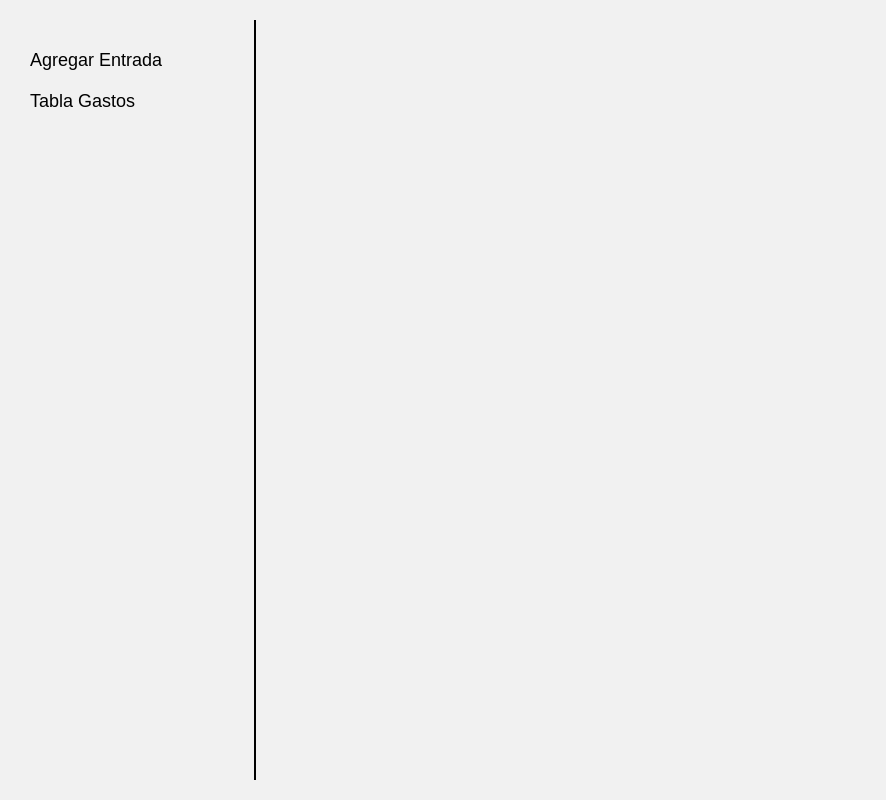
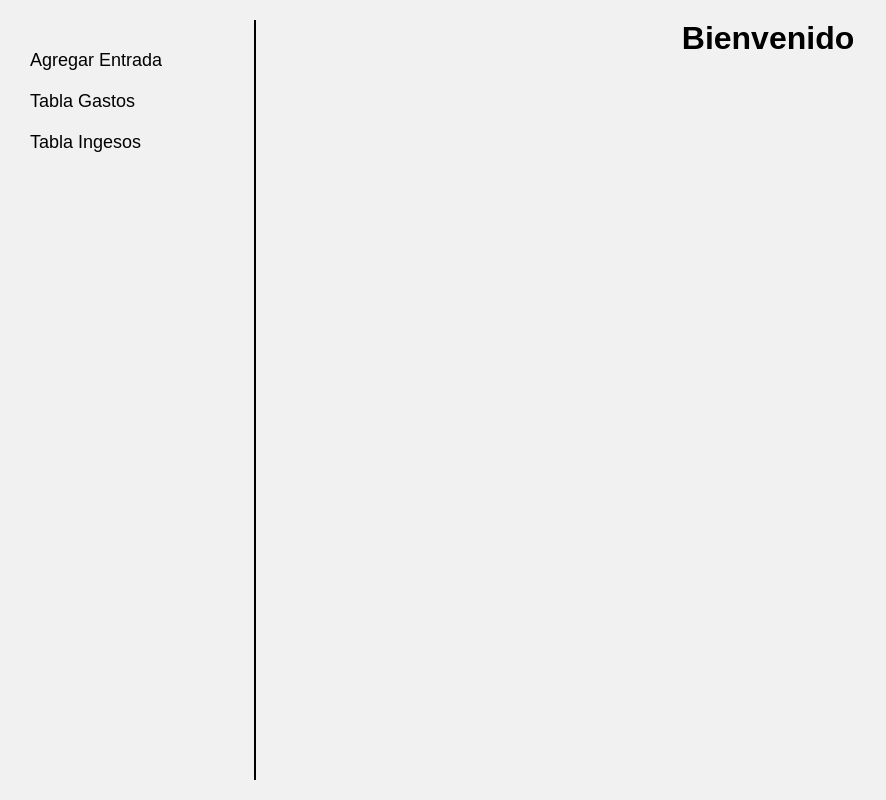
Before and after one commit to FedericoIglesias/financeApp, a React (Vite) app in the folder frontend/: page / in a window 1280 px wide. Shown: the whole page, without its empty margins (0-886 px from the left). Built offline with nearby package versions, Linux system fonts and the light colour scheme.

Commit message:
featPagination

```diff
--- a/frontend/src/App.tsx
+++ b/frontend/src/App.tsx
@@ -1,4 +1,6 @@
 import styled from "styled-components";
+import { AddEntry } from "./components/AddEntry";
+import { useState } from "react";
 
 const Body = styled.body`
   background-color: #f1f1f1;
@@ -23,19 +25,21 @@ const Aside = styled.aside`
   }
 `;
 
-
-
 export function App() {
+  const [component, setComponent] = useState("");
   return (
     <Body>
       <Aside>
-        <ul>Agregar Entrada</ul>
-        <ul>Tabla Gastos</ul>
-        <ul></ul>
-        <ul></ul>
-        <ul></ul>
+        <ul onClick={() => setComponent("AddEntry")}>Agregar Entrada</ul>
+        <ul onClick={() => setComponent("expenseTable")}>Tabla Gastos</ul>
+        <ul onClick={() => setComponent("incomeTable")}>Tabla Ingesos</ul>
       </Aside>
-
+      {component === "AddEntry" ? <AddEntry /> : null}
+      {component === "expenseTable" ? <h1>Tabla Gastos</h1> : null}
+      {component === "incomeTable" ? <h1>Tabla Ingresos</h1> : null}
+      {component === "" ? (
+        <h1 style={{ padding: "20px", textAlign: "center" }}>Bienvenido</h1>
+      ) : null}
     </Body>
   );
 }
--- a/frontend/src/components/AddEntrance.tsx
+++ b/frontend/src/components/AddEntry.tsx
@@ -1,6 +1,6 @@
 import styled from "styled-components";
 
-const AddEntranceStyle = styled.main`
+const AddEntryStyle = styled.main`
   display: flex;
   flex-direction: column;
   padding: 20px;
@@ -25,9 +25,9 @@ const AddEntranceStyle = styled.main`
   }
 `;
 
-export const AddEntrance = () => {
+export const AddEntry = () => {
   return (
-    <AddEntranceStyle>
+    <AddEntryStyle>
       <h1>Agregar Entrada</h1>
       <label htmlFor="">Valor:</label>
       <input type="number" name="" id="" />
@@ -41,6 +41,6 @@ export const AddEntrance = () => {
         <option value="">Ingreso</option>
       </select>
       <button>Guardar</button>
-    </AddEntranceStyle>
+    </AddEntryStyle>
   );
 };
```
